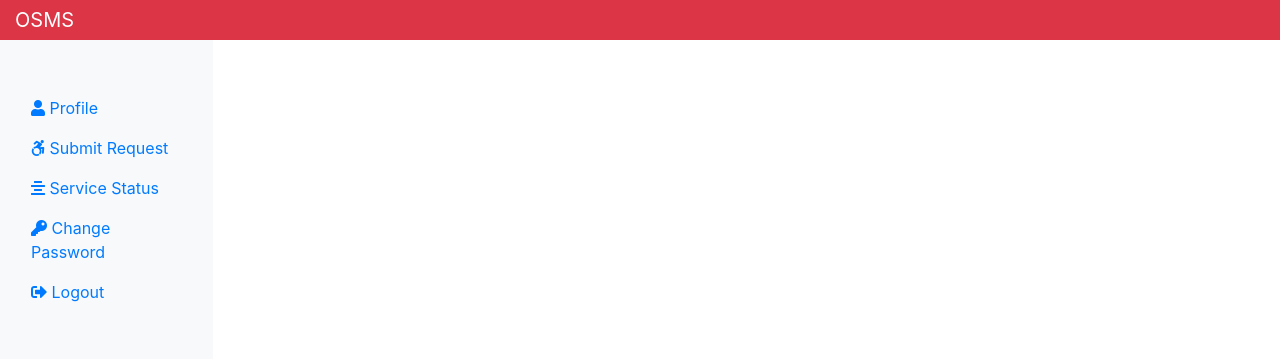
After one commit to vikash8507/osms, a PHP site: page /requester/includes/header.php in a window 1280 px wide. The commit adds this page. Shown: the top 359 px of the page. Run offline with PHP 8.4, Linux system fonts and the light colour scheme.

```diff
--- a/index.php
+++ b/index.php
@@ -211,7 +211,7 @@
                     <!-- Start Footer 2nd Column -->
                     <small> Designed by Vikash &copy; 2021.
                     </small>
-                    <small class="ml-2"><a href="#">Admin Login</a></small>
+                    <small class="ml-2"><a href="./admin/adminLogin.php">Admin Login</a></small>
                 </div> <!-- End Footer 2nd Column -->
             </div> <!-- End Footer Row -->
         </div> <!-- End Footer Container -->
--- /dev/null
+++ b/requester/includes/header.php
@@ -0,0 +1,62 @@
+<!DOCTYPE html>
+<html lang="en">
+
+<head>
+    <meta charset="UTF-8">
+    <meta name="viewport" content="width=device-width, initial-scale=1.0">
+    <meta http-equiv="X-UA-Compatible" content="ie=edge">
+    <title>
+        OSMS
+    </title>
+    <link rel="stylesheet" href="https://maxcdn.bootstrapcdn.com/bootstrap/4.0.0/css/bootstrap.min.css">
+    <link rel="stylesheet" href="https://cdnjs.cloudflare.com/ajax/libs/font-awesome/5.15.2/css/all.min.css">
+
+    <!-- Font Awesome CSS -->
+    <link rel="stylesheet" href="../css/all.min.css">
+</head>
+
+<body>
+    <!-- Top Navbar -->
+    <nav class="navbar navbar-dark fixed-top bg-danger flex-md-nowrap p-0 shadow">
+        <a class="navbar-brand col-sm-3 col-md-2 mr-0" href="RequesterProfile.php">OSMS</a>
+    </nav>
+
+    <!-- Side Bar -->
+    <div class="container-fluid mb-5 " style="margin-top:40px;">
+        <div class="row">
+            <nav class="col-sm-2 bg-light sidebar py-5 d-print-none">
+                <div class="sidebar-sticky">
+                    <ul class="nav flex-column">
+                        <li class="nav-item">
+                            <a class="nav-link active" href="requesterProfile.php">
+                                <i class="fas fa-user"></i>
+                                Profile <span class="sr-only">(current)</span>
+                            </a>
+                        </li>
+                        <li class="nav-item">
+                            <a class="nav-link " href="">
+                                <i class="fab fa-accessible-icon"></i>
+                                Submit Request
+                            </a>
+                        </li>
+                        <li class="nav-item">
+                            <a class="nav-link " href="">
+                                <i class="fas fa-align-center"></i>
+                                Service Status
+                            </a>
+                        </li>
+                        <li class="nav-item">
+                            <a class="nav-link " href="">
+                                <i class="fas fa-key"></i>
+                                Change Password
+                            </a>
+                        </li>
+                        <li class="nav-item">
+                            <a class="nav-link" href="">
+                                <i class="fas fa-sign-out-alt"></i>
+                                Logout
+                            </a>
+                        </li>
+                    </ul>
+                </div>
+            </nav>
--- a/requester/requesterLogin.php
+++ b/requester/requesterLogin.php
@@ -79,11 +79,11 @@ if (isset($_REQUEST['login'])) {
                         <small class="form-text">We'll never share your email with anyone else.</small>
                     </div>
                     <div class="form-group">
-                        <i class="fas fa-key"></i><label for="pass" class="pl-2 font-weight-bold">Password</label><input type="password" class="form-control" placeholder="Password" name="password">
+                        <i class="fas fa-key"></i><label for="pass" class="pl-2 font-weight-bold">Password</label><input type="password" class="form-control" placeholder="********" name="password">
                     </div>
                     <button type="submit" class="btn btn-outline-danger mt-3 btn-block shadow-sm font-weight-bold" name='login'>Login</button>
                 </form>
-                <div class="text-center"><a class="btn btn-info mt-3 shadow-sm font-weight-bold" href="../index.php">Back
+                <div class="text-center"><a class="btn btn-info mt-3 shadow-sm font-weight-bold" href="./../index.php">Back
                         to Home</a></div>
             </div>
         </div>
```
Also changed, not shown: admin/adminLogin.php (+96 -0 lines), admin/dashboard.php (added, +11 -0 lines), requester/includes/footer.php (added, +7 -0 lines), requester/requesterProfile.php (+56 -21 lines).
